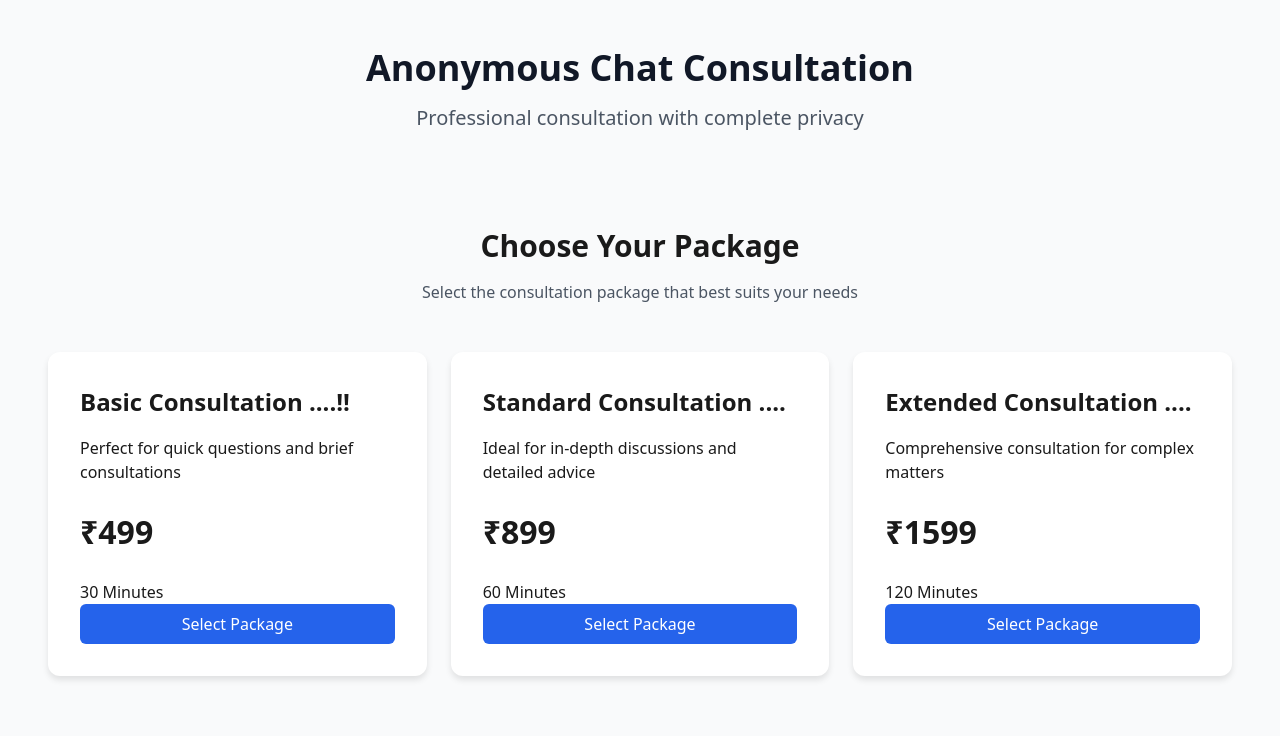
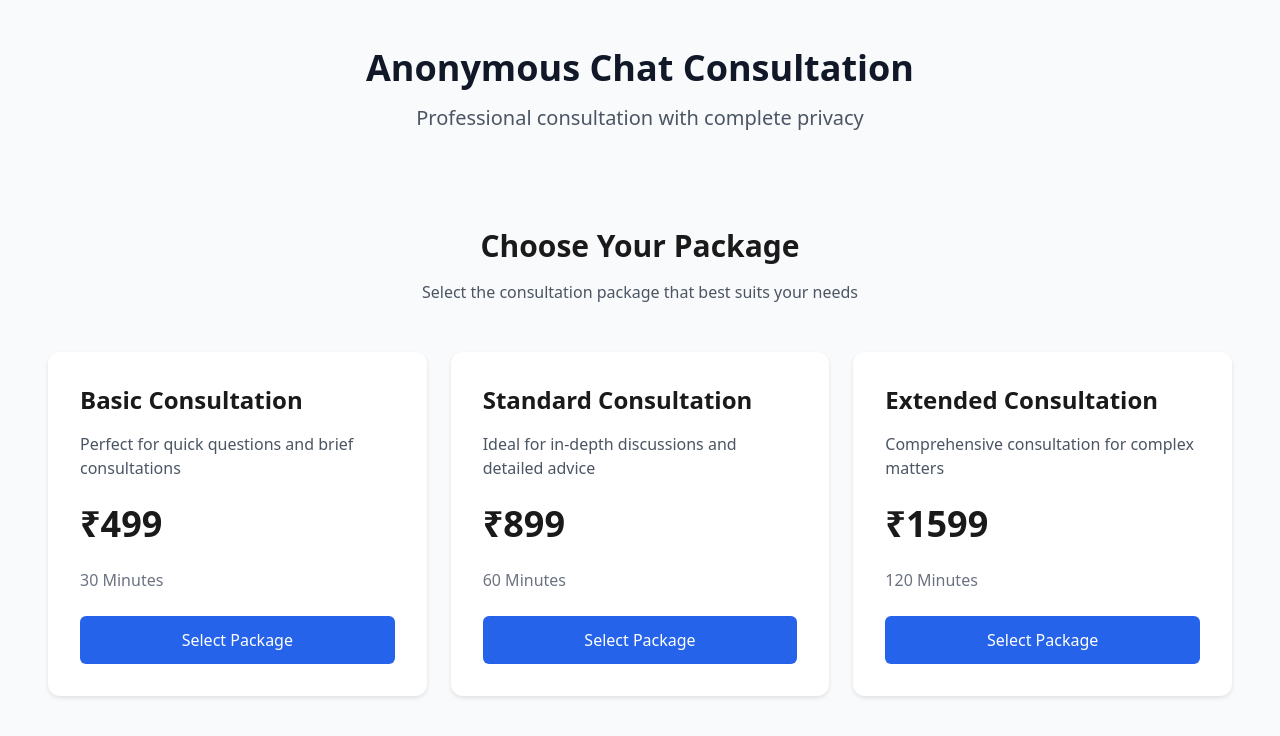
Before and after one commit to gijojohn/anonymousChat, a Next.js app: page / in a window 1280 px wide. Shown: the top 736 px of the page. Built offline with nearby package versions, Linux system fonts and the light colour scheme.

Commit message:
layout changes 1

```diff
--- a/src/components/packages-section.tsx
+++ b/src/components/packages-section.tsx
@@ -9,21 +9,21 @@ import { Button } from '@/components/ui/button';
 const PACKAGES = [
   {
     id: 1,
-    title: 'Basic Consultation ....!!',
+    title: 'Basic Consultation',
     description: 'Perfect for quick questions and brief consultations',
     price: 499,
     duration: '30 Minutes',
   },
   {
     id: 2,
-    title: 'Standard Consultation ....',
+    title: 'Standard Consultation',
     description: 'Ideal for in-depth discussions and detailed advice',
     price: 899,
     duration: '60 Minutes',
   },
   {
     id: 3,
-    title: 'Extended Consultation ....',
+    title: 'Extended Consultation',
     description: 'Comprehensive consultation for complex matters',
     price: 1599,
     duration: '120 Minutes',
@@ -45,14 +45,20 @@ export function PackagesSection() {
       </div>
 
       <div className="max-w-[1200px] mx-auto">
- <div className="custom-packages-grid">
+        <div className="grid grid-cols-1 md:grid-cols-3 gap-6">
           {PACKAGES.map((pkg) => (
-    <div key={pkg.id} className="custom-card">
-      <div className="custom-title">{pkg.title}</div>
-      <p>{pkg.description}</p>
-      <div className="custom-price">₹{pkg.price}</div>
-      <div>{pkg.duration}</div>
-      <Button className="custom-button">
+            <div
+              key={pkg.id}
+              className="bg-white rounded-xl p-8 shadow-[0_2px_4px_rgba(0,0,0,0.1)] hover:shadow-[0_4px_6px_rgba(0,0,0,0.1)] transition-shadow duration-300"
+            >
+              <h3 className="text-2xl font-bold mb-4">{pkg.title}</h3>
+              <p className="text-gray-600">{pkg.description}</p>
+              <div className="text-4xl font-bold my-6">₹{pkg.price}</div>
+              <div className="text-gray-500 mb-6">{pkg.duration}</div>
+              <Button
+                className="w-full bg-[#4F46E5] hover:bg-[#4338CA] text-white rounded-lg py-3 transition-colors duration-300"
+                onClick={() => handlePackageSelect(pkg.id)}
+              >
                 Select Package
               </Button>
             </div>
```
Also changed, not shown: 1 other file (tests, documents, lock files or other folders). Lines whose indentation alone changed are shown as unchanged.
